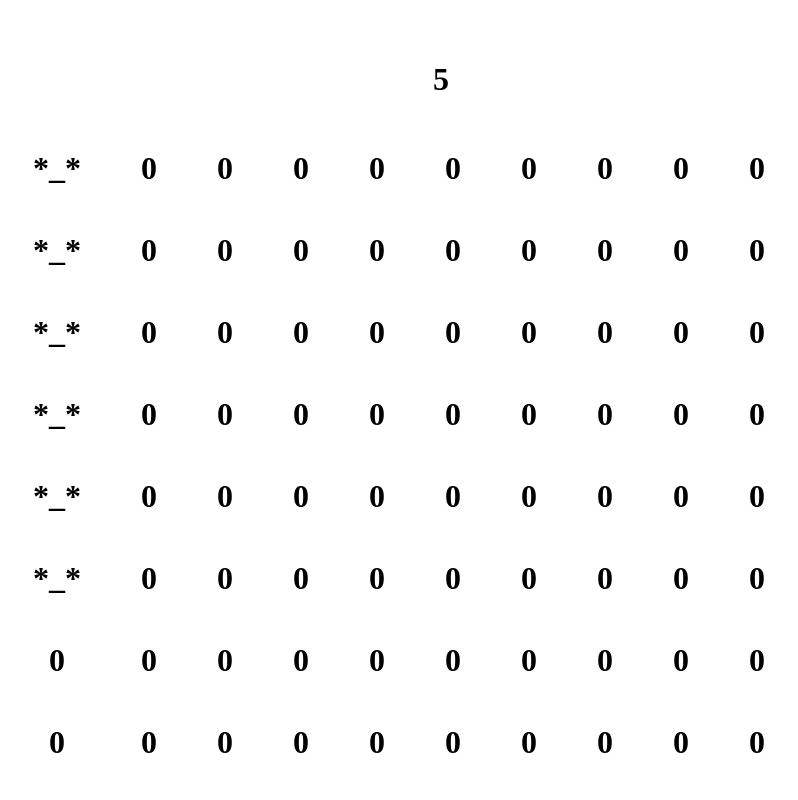
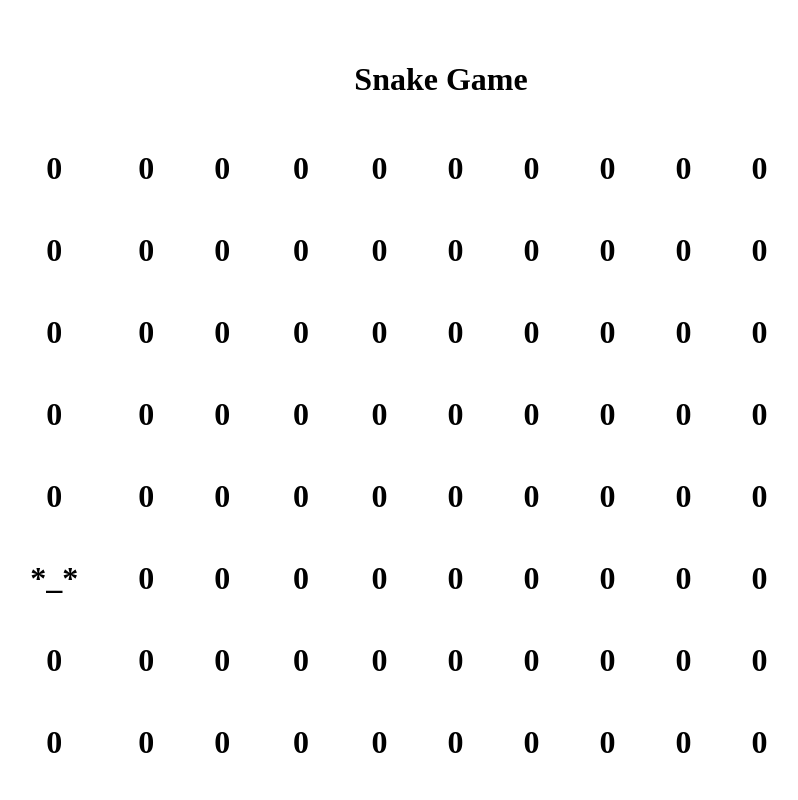
Before and after one commit to dylank03/react-snake-game, a React (Vite) app: page / in a window 1280 px wide. Shown: the top 800 px of the page, without its empty margins (199-997 px from the left). Built offline with nearby package versions, Linux system fonts and the light colour scheme.

Commit message:
improved basic movement

```diff
--- a/src/Snake.jsx
+++ b/src/Snake.jsx
@@ -5,9 +5,10 @@ const Snake = ({setGrid})=>{
     const [snakeObj, setSnakeObj] = useState(new SnakeClass(0))
     const [currentCount, setCurrentCount] = useState(0)
     const [direction, setDirection] = useState('ArrowDown')
+    const [food, setFood] = useState([Math.floor(Math.random()*9), Math.floor(Math.random()*9)])
     const[message, setMessage] = useState('')
     const incrementCount = ()=>{
-        if(snakeObj.headX >= 0 && snakeObj.headY >= 0 && snakeObj.headX < 9 && snakeObj.headY < 9){
+        if(snakeObj.head[0][0] >= 0 && snakeObj.head[0][1] >= 0 && snakeObj.head[0][0] < 9 && snakeObj.head[0][1] < 9){
             setTimeout(()=>{setCurrentCount((count)=>count+1)},1000)
         }
         else{
@@ -15,30 +16,40 @@ const Snake = ({setGrid})=>{
         }
     }
 
-    console.log(snakeObj.headX)
-    console.log(snakeObj.headY)
 
     window.addEventListener('keydown', (event)=>{
         setDirection(event.key)
     })
 
+    useEffect(()=>{
+            incrementCount()
 
-    useEffect(()=>{
-        incrementCount()
+            if(snakeObj.head[0][0] === food[0] && snakeObj.head[0][1] === food[1]){
+                setGrid(new Array(10).fill(0).map(row => new Array(10).fill(0)))
+                console.log(snakeObj.head[0][0], snakeObj.head[0][1])
+                setGrid((grid)=>{
+                grid[snakeObj.head[0][0]].splice(snakeObj.head[0][1], snakeObj.length, '*_*')
+                snakeObj.grow()
+                snakeObj.move(direction)
+                return grid
+                })
+                setFood([Math.floor(Math.random()*9), Math.floor(Math.random()*9)])
+            }
+            else{
+                setGrid(new Array(10).fill(0).map(row => new Array(10).fill(0)))
+                console.log(snakeObj.head[0][0], snakeObj.head[0][1])
+                setGrid((grid)=>{
+                grid[snakeObj.head[0][0]].splice(snakeObj.head[0][1], snakeObj.length, '*_*')
+                grid[food[0]].splice(food[1],1,'[]')
+                snakeObj.move(direction)
+                return grid
+                })
+            }
 
-        setGrid((grid)=>{
-          const gridCopy =  [...grid]
-          console.log(snakeObj.headX)
-          gridCopy[snakeObj.headX].splice(snakeObj.headY,1,'*_*')
-          return gridCopy
-        })
-
-        snakeObj.move(direction)
-
-
+        console.log(snakeObj.head[0][0], snakeObj.head[0][1])
 
     },[currentCount])
-    return <><h1>{currentCount}</h1><h1>{message}</h1></>
+    return <><h1>Snake Game</h1><h1>{message}</h1></>
 }
 
 export default Snake
--- a/src/snakeClass.js
+++ b/src/snakeClass.js
@@ -1,21 +1,24 @@
 class SnakeClass {
     constructor(headPos){
-        this.headX = 0
-        this.headY = 0
+        this.head = [[0,0]]
+        this.length = 1
     }
     move(direction){
         if(direction === 'ArrowRight'){
-            return this.headX += 1
+            return this.head[0][0] += 1
         }
         else if(direction === 'ArrowLeft'){
-            return this.headX-= 1
+            return this.head[0][0] -= 1
         }
         else if(direction === 'ArrowDown'){
-            return this.headY += 1
+            return this.head[0][1] += 1
         }
         else if(direction === 'ArrowUp'){
-            return this.headY -= 1
+            return this.head[0][1] -= 1
         }
+    }
+    grow(){
+        return this.head
     }
 }
 
```
Also changed, not shown: src/App.jsx (line endings or trailing spaces).
